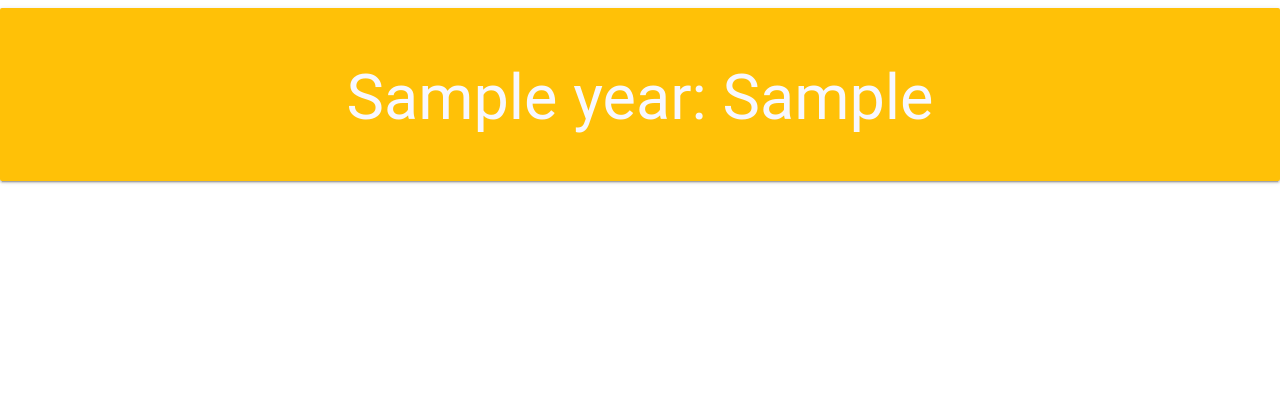
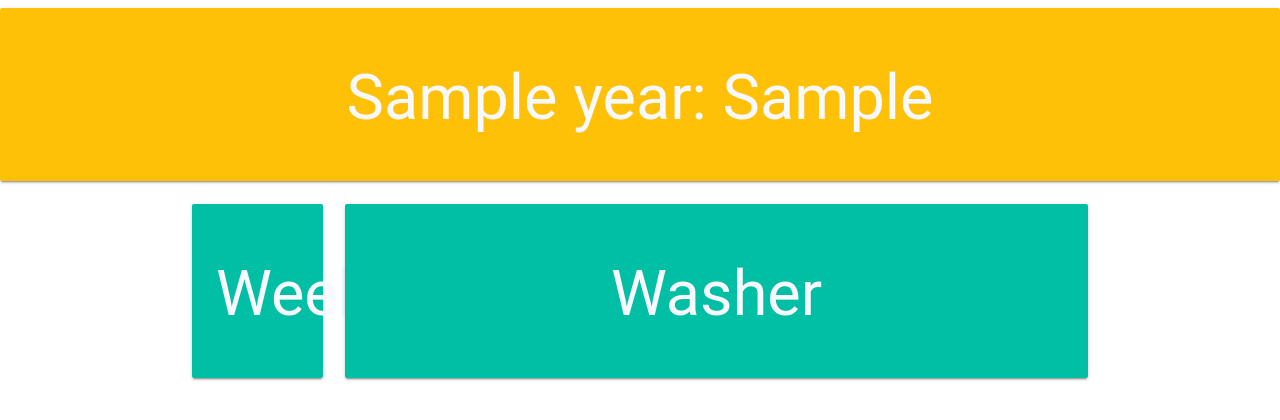
Before and after one commit to torsol/Washlist, a Django app: page /weeklist/1/ in a window 1280 px wide. Shown: the top 420 px of the page. Run offline with Django 3.2, Linux system fonts and the light colour scheme; tables that the repository leaves empty hold one stand-in row (values such as "Sample post"); some libraries are stand-ins or nearby versions; some web fonts are replaced.

Commit message:
Added field for week number in html, and fixed table-overview

```diff
--- a/weeklist/static/weeklist/style.css
+++ b/weeklist/static/weeklist/style.css
@@ -5,3 +5,15 @@ h1 {
 h10 {
     color: ghostwhite;
 }
+
+#lock {
+    position: fixed;
+    right: 0;
+    left: 0;
+    margin-right: auto;
+    margin-left: auto;
+}
+
+#topRow {
+    position: fixed;
+}
--- a/weeklist/templates/weeklist/detail.html
+++ b/weeklist/templates/weeklist/detail.html
@@ -4,6 +4,7 @@
     {% load static %}
     <meta charset="UTF-8">
     <title>List</title>
+    <link rel="shortcut icon" href="{%  static 'favicon.ico' %}">
     <link rel="stylesheet" href="https://cdnjs.cloudflare.com/ajax/libs/materialize/0.99.0/css/materialize.min.css">
     <link rel="stylesheet" type="text/css" href="{% static 'weeklist/style.css' %}" />
 </head>
@@ -11,9 +12,27 @@
 <div class="card-content valign center">
 
  <div class="card-panel amber"><h1>{{ year }}</h1></div>
+
+<div class="container" id="lock">
+    <div class="row">
+        <div class="col s2"><div class="card-panel teal accent-4"><h1>  Week  </h1></div></div>
+        <div class="col s10"><div class="card-panel teal accent-4"><h1> Washer </h1></div></div>
+    </div>
+</div>
+<div class="container" style="visibility: hidden">
+     <div class="row">
+        <div class="col s2"><div class="card-panel teal accent-4"><h1>  Week  </h1></div></div>
+        <div class="col s10"><div class="card-panel teal accent-4"><h1> Washer </h1></div></div>
+    </div>
+</div>
+
+
     <div class="container">
         {% for week in year.week_set.all %}
-                <div class="card-panel teal accent-4"><h1>week {{ week }}: {{ week.washer }} </h1></div>
+            <div class="row">
+                <div class="col s2"><div class="card-panel teal accent-4"><h1>{{ week }}</h1></div></div>
+                <div class="col s10"><div class="card-panel teal accent-4"><h1>{{ week.washer }} </h1></div></div>
+            </div>
         {% endfor %}
     </div>
 
--- a/weeklist/templates/weeklist/index.html
+++ b/weeklist/templates/weeklist/index.html
@@ -4,6 +4,7 @@
     {% load static %}
     <meta charset="UTF-8">
     <title>Overview</title>
+    <link rel="shortcut icon" href="{%  static 'favicon.ico' %}">
     <link rel="stylesheet" href="https://cdnjs.cloudflare.com/ajax/libs/materialize/0.99.0/css/materialize.min.css">
     <script src="https://cdnjs.cloudflare.com/ajax/libs/materialize/0.99.0/js/materialize.min.js"></script>
     <link rel="stylesheet" type="text/css" href="{% static 'weeklist/style.css' %}" />
```
Also changed, not shown: weeklist/static/favicon.ico (added).
